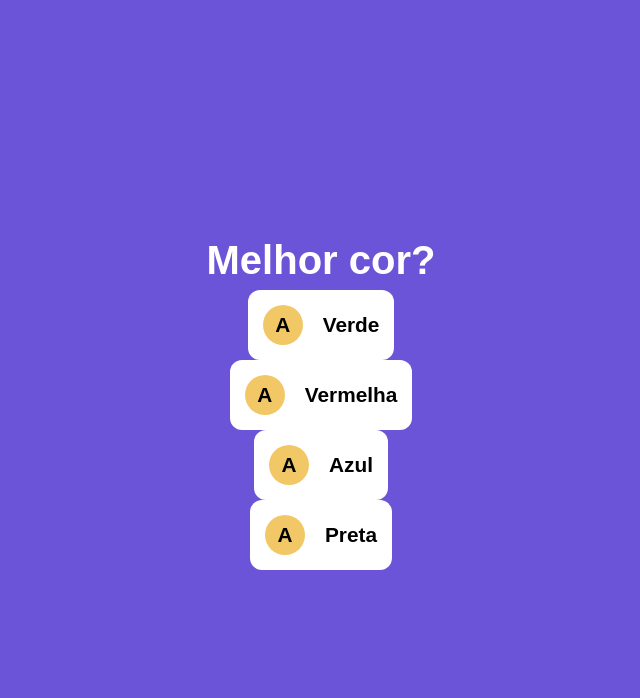
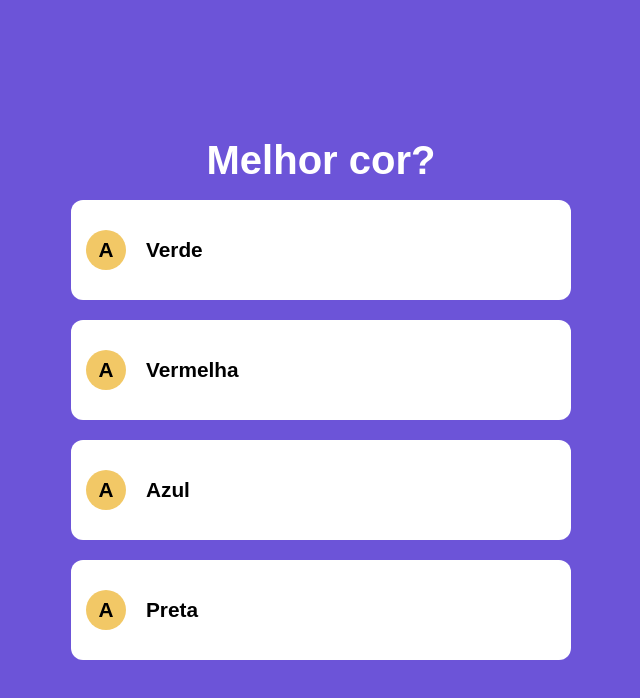
Before and after one commit to Erick-de-Paiva/projeto-quiz-fullstack, a Next.js app: page / in a window 1280 px wide. Shown: the top 698 px of the page, without its empty margins (319-959 px from the left). Built offline with nearby package versions, Linux system fonts and the light colour scheme.

Commit message:
componente resposta #04

```diff
--- a/styles/Resposta.module.css
+++ b/styles/Resposta.module.css
@@ -1,9 +1,22 @@
 .resposta {
     display: flex;
+    min-width: 500px;
+    width: 80%;
+    height: 100px;
+    margin: 10px;
+}
+
+.conteudoResposta {
+    position: relative;
+    display: flex;
+    flex: 1;
 }
 
 .frente, .verso {
+    position: absolute;
     display: flex;
+    height: 100%;
+    width: 100%;
 }
 
 .frente {
```
